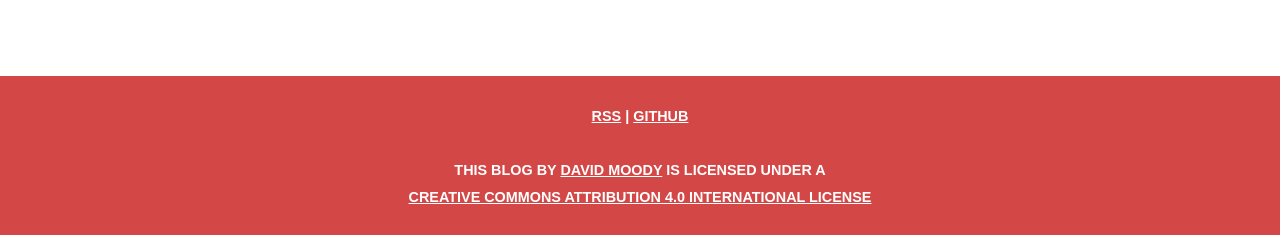
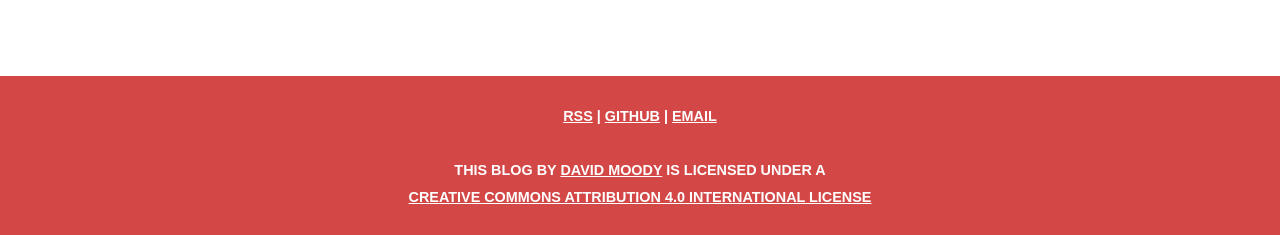
Before and after one commit to davidxmoody/davidxmoody.com, a Jekyll site: the page built from index.html, in a window 1280 px wide. Shown: the part 680-915 px from the top of the page. Built offline with Jekyll 4.4.1, drawn with Linux system fonts in a browser that asks for light colours; the list of posts is cut into pages by our own code.

Commit message:
Added email contact in footer

```diff
--- a/_layouts/default.html
+++ b/_layouts/default.html
@@ -28,7 +28,8 @@
   <p>
     <br>
     <a href="/feed.xml">RSS</a> |
-    <a href="https://github.com/davidxmoody">GitHub</a>
+    <a href="https://github.com/davidxmoody">GitHub</a> |
+    <a href="mailto:david.doomy@gmail.com">Email</a>
   </p>
   <p>
     <!--<a rel="license" href="http://creativecommons.org/licenses/by/4.0/"><img alt="Creative Commons Licence" style="border-width:0" src="https://i.creativecommons.org/l/by/4.0/80x15.png" /></a><br>-->
```
